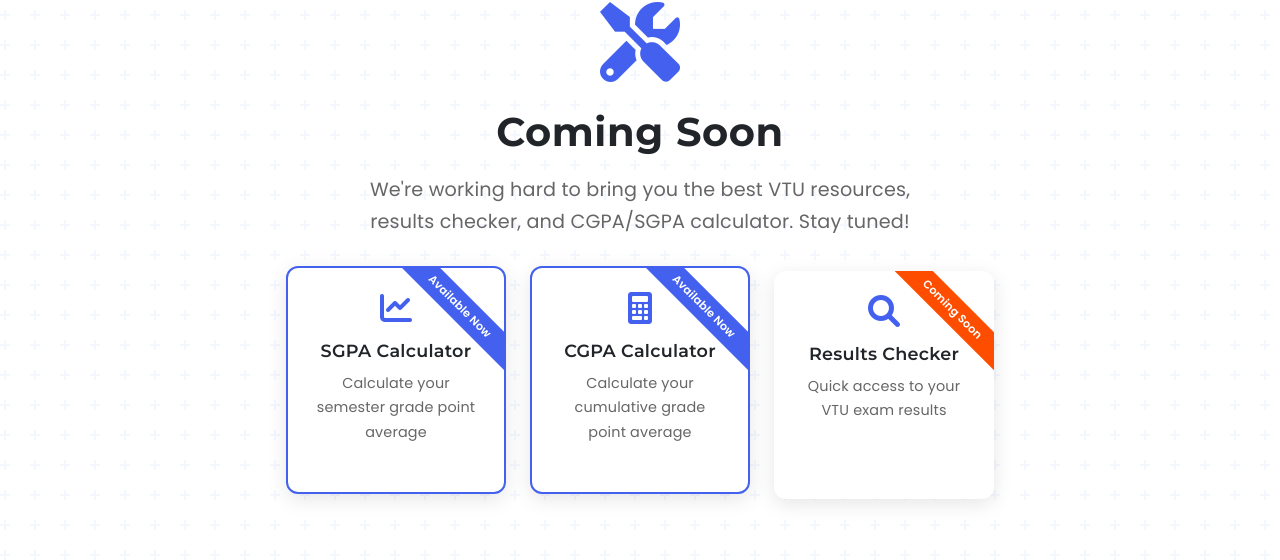
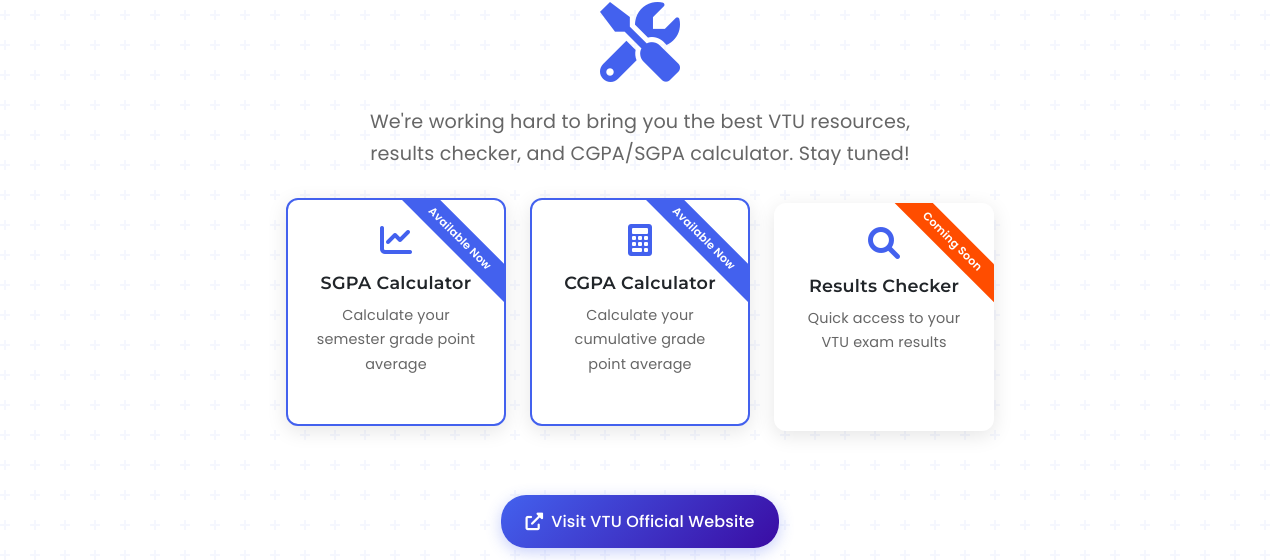
Before and after one commit to SrujanShetty0007/Triple-S, a plain HTML site: page vtu.html in a window 1280 px wide. Shown: the part 200-760 px from the top of the page. Drawn offline with Linux system fonts and the light colour scheme.

Commit message:
minor updates

```diff
--- a/assets/css/menu.css
+++ b/assets/css/menu.css
@@ -32,9 +32,6 @@ header .container {
     cursor: pointer;
 }
 
-.logo-container:hover {
-    transform: scale(1.05);
-}
 
 .logo {
     display: flex;
--- a/assets/css/styles.css
+++ b/assets/css/styles.css
@@ -1660,7 +1660,7 @@ html {
     }
 
     .upload-vector {
-        max-width: 300px;
+        max-width: 400px;
     }
 
     .upload-illustration {
@@ -1837,7 +1837,7 @@ html {
     }
 
     .upload-vector {
-        max-width: 280px;
+        max-width: 350px;
     }
 
     .upload-illustration {
@@ -2044,7 +2044,7 @@ html {
     }
 
     .upload-vector {
-        max-width: 220px;
+        max-width: 280px;
     }
 
     .upload-illustration {
--- a/vtu.html
+++ b/vtu.html
@@ -82,14 +82,6 @@
             height: auto;
             margin-bottom: 1.5rem;
             border-radius: 50%;
-        }
-
-        .coming-soon-title {
-            font-size: 2.5rem;
-            font-weight: 700;
-            color: var(--dark-color);
-            margin-bottom: 1rem;
-            font-family: var(--heading-font);
         }
 
         .coming-soon-subtitle {
@@ -219,11 +211,63 @@
             background: var(--secondary-color);
         }
 
+        .vtu-link {
+            margin: 2rem 0;
+            text-align: center;
+        }
+
+        .vtu-link a {
+            display: inline-flex;
+            align-items: center;
+            gap: 0.5rem;
+            padding: 0.8rem 1.5rem;
+            background: linear-gradient(135deg, var(--primary-color), var(--secondary-color));
+            color: white;
+            text-decoration: none;
+            border-radius: 25px;
+            font-weight: 500;
+            transition: all 0.3s ease;
+            box-shadow: 0 4px 15px rgba(67, 97, 238, 0.3);
+            position: relative;
+            overflow: hidden;
+        }
+
+        .vtu-link a::before {
+            content: '';
+            position: absolute;
+            top: 0;
+            left: -100%;
+            width: 100%;
+            height: 100%;
+            background: linear-gradient(90deg, transparent, rgba(255, 255, 255, 0.2), transparent);
+            transition: left 0.5s ease;
+        }
+
+        .vtu-link a:hover {
+            transform: translateY(-2px);
+            box-shadow: 0 6px 20px rgba(67, 97, 238, 0.4);
+        }
+
+        .vtu-link a:hover::before {
+            left: 100%;
+        }
+
+        .vtu-link i {
+            font-size: 1.1rem;
+            transition: transform 0.3s ease;
+        }
+
+        .vtu-link a:hover i {
+            transform: translateX(3px);
+        }
+
+        .vtu-link p {
+            margin: 0;
+            font-size: 1rem;
+            font-weight: 500;
+        }
+
         @media (max-width: 768px) {
-            .coming-soon-title {
-                font-size: 2rem;
-            }
-
             .coming-soon-subtitle {
                 font-size: 1rem;
             }
@@ -236,15 +280,16 @@
                 width: calc(50% - 1rem);
                 padding: 1rem;
             }
+
+            .vtu-logo {
+                margin-top: -10px;
+                width: 180px;
+            }
         }
 
         @media (max-width: 480px) {
             .coming-soon-icon {
                 font-size: 4rem;
-            }
-
-            .coming-soon-title {
-                font-size: 1.8rem;
             }
 
             .features-list {
@@ -258,7 +303,8 @@
             }
 
             .vtu-logo {
-                width: 150px;
+                margin-top: -10px;
+                width: 180px;
             }
         }
     </style>
@@ -313,7 +359,6 @@
         <section class="coming-soon-section">
             <img src="assets/images/VTU-Logo.webp" alt="VTU Logo" class="vtu-logo">
             <i class="fas fa-tools coming-soon-icon"></i>
-            <h1 class="coming-soon-title">Coming Soon</h1>
             <p class="coming-soon-subtitle">We're working hard to bring you the best VTU resources, results checker, and
                 CGPA/SGPA calculator. Stay tuned!</p>
 
@@ -340,6 +385,13 @@
                     <p>Quick access to your VTU exam results</p>
                 </div>
 
+            </div>
+
+            <div class="vtu-link">
+                <a href="https://vtu.ac.in/" target="_blank">
+                    <i class="fas fa-external-link-alt"></i>
+                    <p>Visit VTU Official Website</p>
+                </a>
             </div>
 
             <div class="notification-form">
```
